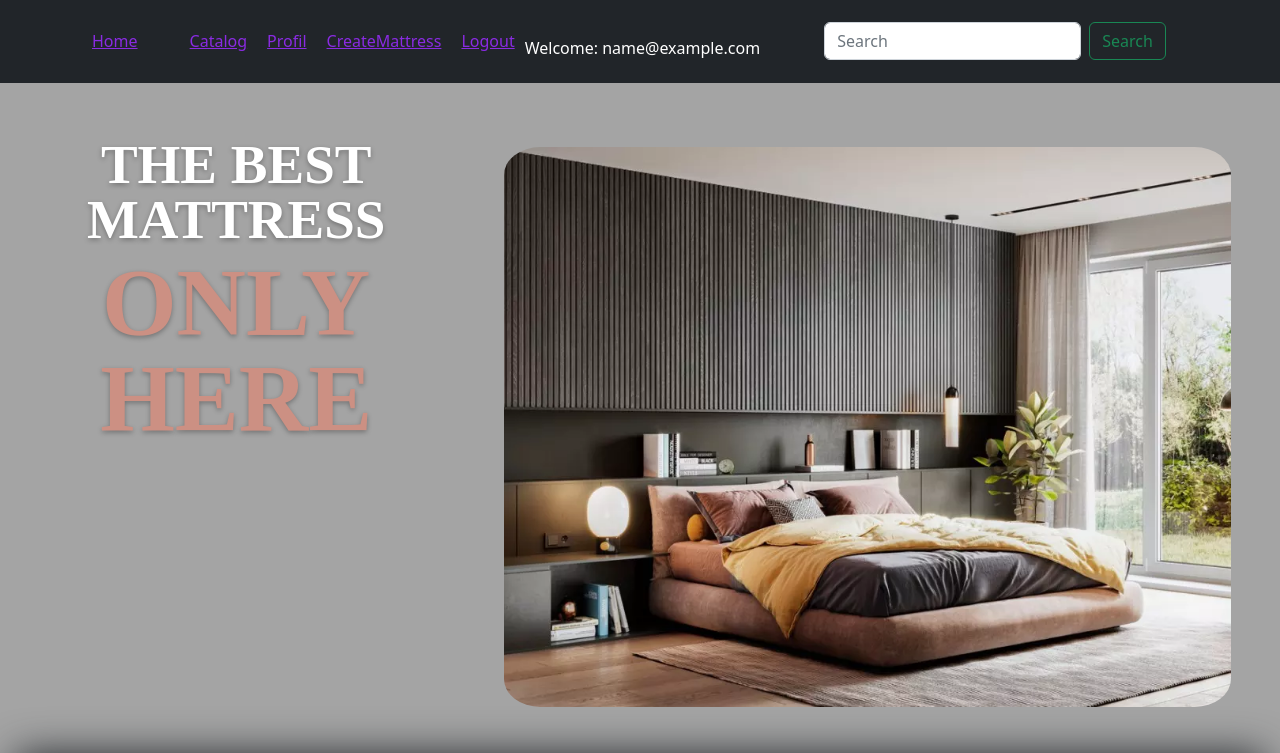
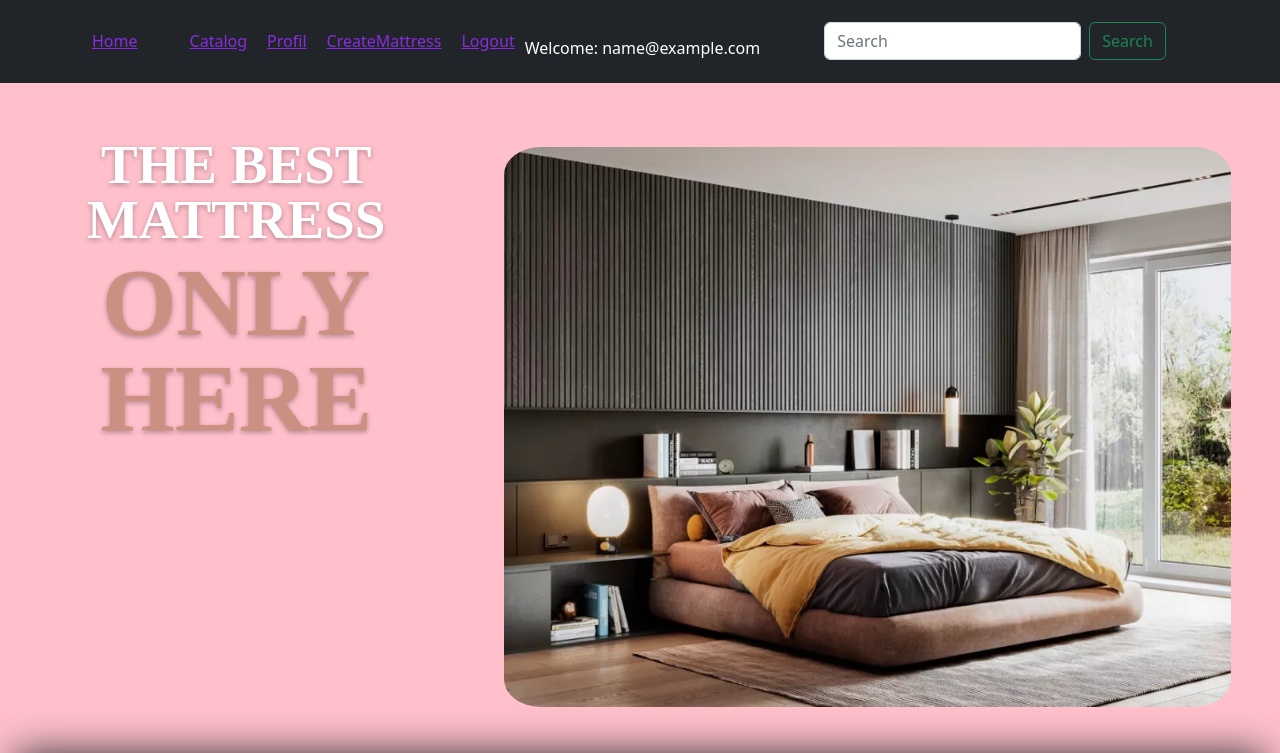
Before and after one commit to Dpetrov88/React-project-mattress, a React (Create React App) app: page / in a window 1280 px wide. Shown: the top 753 px of the page. Built offline with nearby package versions, Linux system fonts and the light colour scheme; no server answers; sample sign-in values are in the browser's storage.

Commit message:
Update home.css

```diff
--- a/public/styles/home.css
+++ b/public/styles/home.css
@@ -8,7 +8,7 @@
     position: relative;
     box-sizing: border-box;
     text-align: center;
-    background-color: rgba(128, 128, 128, 0.715);
+    background-color:pink
 }
 
 
@@ -16,6 +16,7 @@
 #create,
 #edit,
 #loginPage,
+#profile,
 #registerPage{
 background-image: url('../images/back.webp');
 }
```
